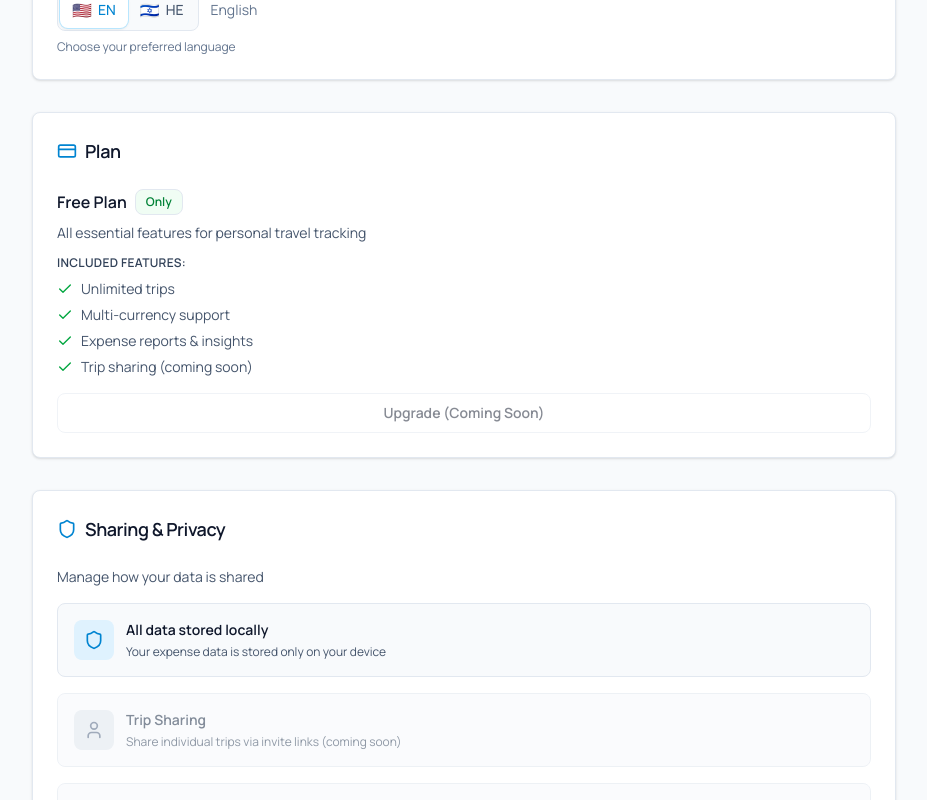
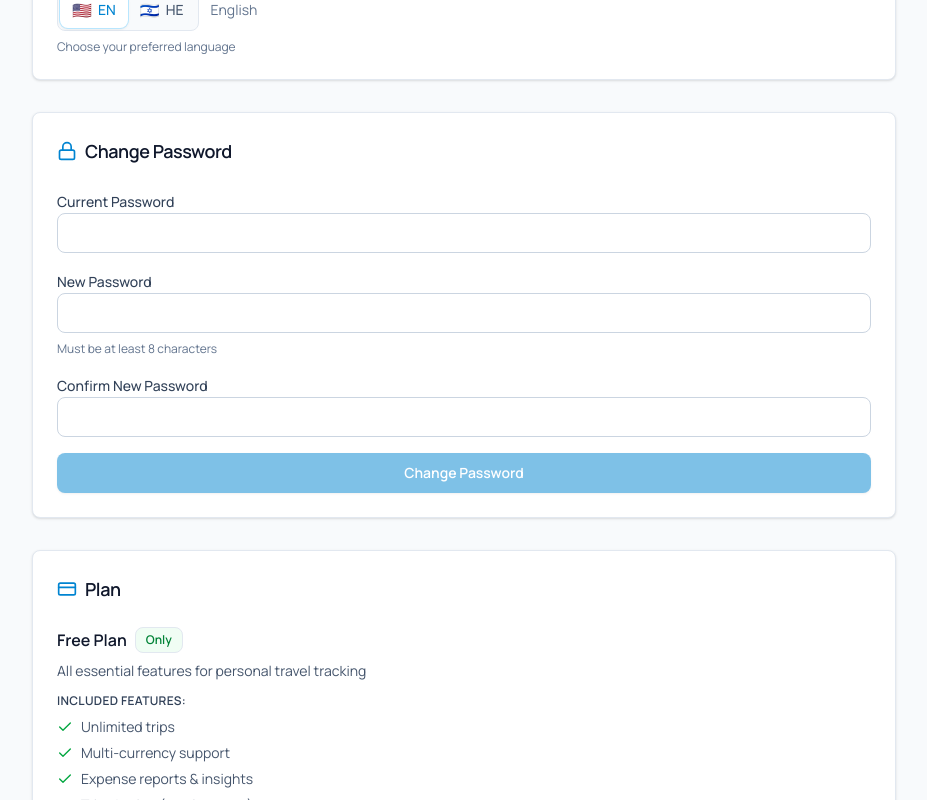
Before and after one commit to Erelbl/travel-expenses-app, a Next.js app: page /settings in a window 1280 px wide. Shown: the part 920-1720 px from the top of the page, without its empty margins (176-1103 px from the left). Built offline with nearby package versions, Linux system fonts and the light colour scheme; no server answers; the database is empty; sample sign-in values are in the browser's storage.

Commit message:
Add change password feature in Settings for Credentials users

```diff
--- a/app/auth/actions.ts
+++ b/app/auth/actions.ts
@@ -174,3 +174,59 @@ export async function verifyEmailAction(token: string) {
 
   return { success: true }
 }
+
+export async function changePasswordAction(data: {
+  currentPassword: string
+  newPassword: string
+}) {
+  try {
+    const { auth } = await import("@/lib/auth")
+    const session = await auth()
+
+    if (!session?.user?.id) {
+      return { error: "Not authenticated" }
+    }
+
+    const { currentPassword, newPassword } = data
+
+    if (!currentPassword || !newPassword) {
+      return { error: "All fields are required" }
+    }
+
+    if (newPassword.length < 8) {
+      return { error: "New password must be at least 8 characters" }
+    }
+
+    const user = await prisma.user.findUnique({
+      where: { id: session.user.id },
+      select: { id: true, passwordHash: true },
+    })
+
+    if (!user || !user.passwordHash) {
+      return { error: "Password not enabled for this account" }
+    }
+
+    const isCurrentValid = await bcrypt.compare(currentPassword, user.passwordHash)
+
+    if (!isCurrentValid) {
+      return { error: "Invalid current password" }
+    }
+
+    const isSameAsOld = await bcrypt.compare(newPassword, user.passwordHash)
+    if (isSameAsOld) {
+      return { error: "New password must be different from current password" }
+    }
+
+    const newPasswordHash = await bcrypt.hash(newPassword, 10)
+
+    await prisma.user.update({
+      where: { id: user.id },
+      data: { passwordHash: newPasswordHash },
+    })
+
+    return { success: true }
+  } catch (error) {
+    console.error("[AUTH][CHANGE_PASSWORD] Error:", error)
+    return { error: "Failed to change password. Please try again." }
+  }
+}
--- a/app/settings/SettingsClient.tsx
+++ b/app/settings/SettingsClient.tsx
@@ -2,7 +2,7 @@
 
 import { useState, useEffect } from "react"
 import { useRouter } from "next/navigation"
-import { ArrowLeft, User, Settings as SettingsIcon, CreditCard, Shield, Check, LogOut, UserCog } from "lucide-react"
+import { ArrowLeft, User, Settings as SettingsIcon, CreditCard, Shield, Check, LogOut, UserCog, Lock } from "lucide-react"
 import { toast } from "sonner"
 import { Button } from "@/components/ui/button"
 import { Input } from "@/components/ui/input"
@@ -16,6 +16,7 @@ import { useI18n } from "@/lib/i18n/I18nProvider"
 import { CURRENCIES } from "@/lib/utils/currency"
 import { signOut } from "next-auth/react"
 import Link from "next/link"
+import { changePasswordAction } from "@/app/auth/actions"
 
 interface SettingsClientProps {
   isAdmin: boolean
@@ -31,6 +32,13 @@ export function SettingsClient({ isAdmin }: SettingsClientProps) {
   const [formProfile, setFormProfile] = useState(profile)
   const [formPreferences, setFormPreferences] = useState(preferences)
   const [hasChanges, setHasChanges] = useState(false)
+
+  const [passwordForm, setPasswordForm] = useState({
+    currentPassword: "",
+    newPassword: "",
+    confirmPassword: "",
+  })
+  const [changingPassword, setChangingPassword] = useState(false)
 
   useEffect(() => {
     const profileChanged = JSON.stringify(formProfile) !== JSON.stringify(profile)
@@ -59,6 +67,44 @@ export function SettingsClient({ isAdmin }: SettingsClientProps) {
   function handleSignOut() {
     signOut({ callbackUrl: "/auth/login" })
   }
+
+  async function handleChangePassword(e: React.FormEvent) {
+    e.preventDefault()
+
+    if (passwordForm.newPassword !== passwordForm.confirmPassword) {
+      toast.error("New passwords do not match")
+      return
+    }
+
+    if (passwordForm.newPassword.length < 8) {
+      toast.error("Password must be at least 8 characters")
+      return
+    }
+
+    setChangingPassword(true)
+    try {
+      const result = await changePasswordAction({
+        currentPassword: passwordForm.currentPassword,
+        newPassword: passwordForm.newPassword,
+      })
+
+      if (result.error) {
+        toast.error(result.error)
+      } else {
+        toast.success("Password changed successfully")
+        setPasswordForm({ currentPassword: "", newPassword: "", confirmPassword: "" })
+      }
+    } catch (error) {
+      toast.error("Failed to change password")
+    } finally {
+      setChangingPassword(false)
+    }
+  }
+
+  const isPasswordFormValid =
+    passwordForm.currentPassword.length > 0 &&
+    passwordForm.newPassword.length >= 8 &&
+    passwordForm.newPassword === passwordForm.confirmPassword
 
   return (
     <div className="min-h-screen bg-slate-50" dir={isRTL ? 'rtl' : 'ltr'}>
@@ -220,6 +266,77 @@ export function SettingsClient({ isAdmin }: SettingsClientProps) {
           <Card>
             <CardHeader>
               <CardTitle className="flex items-center gap-2 text-lg">
+                <Lock className="h-5 w-5 text-sky-600" />
+                Change Password
+              </CardTitle>
+            </CardHeader>
+            <CardContent>
+              <form onSubmit={handleChangePassword} className="space-y-4">
+                <div className="space-y-2">
+                  <Label htmlFor="currentPassword" className="text-sm font-medium text-slate-700">
+                    Current Password
+                  </Label>
+                  <Input
+                    id="currentPassword"
+                    type="password"
+                    value={passwordForm.currentPassword}
+                    onChange={(e) => setPasswordForm({ ...passwordForm, currentPassword: e.target.value })}
+                    disabled={changingPassword}
+                    autoComplete="current-password"
+                  />
+                </div>
+
+                <div className="space-y-2">
+                  <Label htmlFor="newPassword" className="text-sm font-medium text-slate-700">
+                    New Password
+                  </Label>
+                  <Input
+                    id="newPassword"
+                    type="password"
+                    value={passwordForm.newPassword}
+                    onChange={(e) => setPasswordForm({ ...passwordForm, newPassword: e.target.value })}
+                    disabled={changingPassword}
+                    autoComplete="new-password"
+                  />
+                  <p className="text-xs text-slate-500">
+                    Must be at least 8 characters
+                  </p>
+                </div>
+
+                <div className="space-y-2">
+                  <Label htmlFor="confirmPassword" className="text-sm font-medium text-slate-700">
+                    Confirm New Password
+                  </Label>
+                  <Input
+                    id="confirmPassword"
+                    type="password"
+                    value={passwordForm.confirmPassword}
+                    onChange={(e) => setPasswordForm({ ...passwordForm, confirmPassword: e.target.value })}
+                    disabled={changingPassword}
+                    autoComplete="new-password"
+                  />
+                  {passwordForm.confirmPassword.length > 0 &&
+                   passwordForm.newPassword !== passwordForm.confirmPassword && (
+                    <p className="text-xs text-red-600">
+                      Passwords do not match
+                    </p>
+                  )}
+                </div>
+
+                <Button
+                  type="submit"
+                  disabled={!isPasswordFormValid || changingPassword}
+                  className="w-full"
+                >
+                  {changingPassword ? "Changing..." : "Change Password"}
+                </Button>
+              </form>
+            </CardContent>
+          </Card>
+
+          <Card>
+            <CardHeader>
+              <CardTitle className="flex items-center gap-2 text-lg">
                 <CreditCard className="h-5 w-5 text-sky-600" />
                 {t('appSettings.plan')}
               </CardTitle>
```
